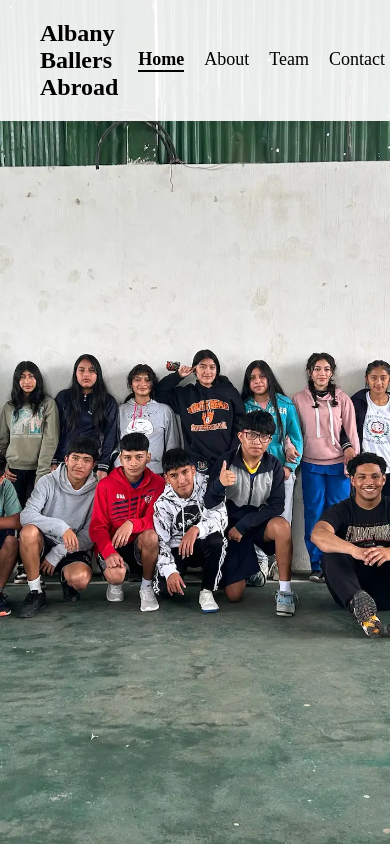
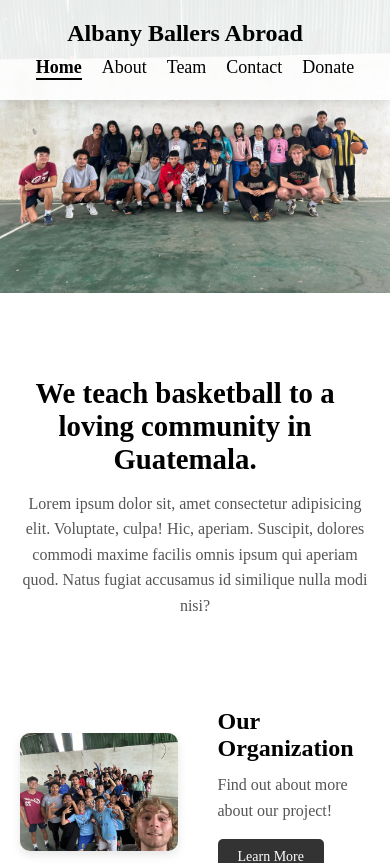
Before and after one commit to AltayHodo/albany-ballers-abroad, a React (Vite) app: page / in a window 390 px wide. Shown: the top 863 px of the page. Built offline with nearby package versions, Linux system fonts and the light colour scheme.

Commit message:
Add media queries for smaller screen sizes

```diff
--- a/src/styles/App.module.css
+++ b/src/styles/App.module.css
@@ -35,3 +35,18 @@ body {
   left: 0;
   z-index: -1;
 }
+
+
+@media (max-width: 768px) {
+  .heroSection {
+    height: auto;
+    position: relative;
+  }
+  .mainImage {
+    position: relative;
+    width: 100%;
+    height: auto;
+    object-fit: contain;
+    object-position: center;
+  }
+}
--- a/src/styles/Home.module.css
+++ b/src/styles/Home.module.css
@@ -75,3 +75,26 @@
 .button:hover {
   background-color: var(--gray-2);
 }
+
+@media (max-width: 768px) {
+  .topSection h1 {
+    font-size: 1.8rem;
+  }
+
+  .topSection p {
+    font-size: 1rem;
+  }
+
+  .textContainer h2 {
+    font-size: 1.5rem;
+  }
+
+  .textContainer p {
+    font-size: 1rem;
+  }
+
+  .button {
+    font-size: 14px;
+    padding: 10px 20px;
+  }
+}
--- a/src/styles/Navbar.module.css
+++ b/src/styles/Navbar.module.css
@@ -45,3 +45,14 @@ h1{
 .nav + main {
   margin-top: 80px;
 }
+
+
+@media (max-width: 768px) {
+  .nav{
+    flex-direction: column;
+  }
+
+  h1{
+    margin-bottom: 10px;
+  }
+}
```
